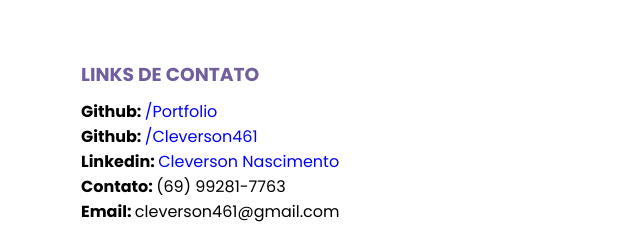
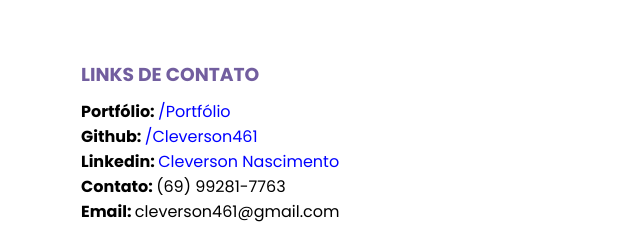
Before and after one commit to Cleverson461/curriculum, a plain HTML site: page index.html in a window 1280 px wide. Shown: the top 231 px of the page, 599-1239 px from the left. Drawn offline with Linux system fonts and the light colour scheme.

Commit message:
Atualização

```diff
--- a/index.html
+++ b/index.html
@@ -116,7 +116,7 @@
       <div class="right_Side">
         <div class="exp1">
           <h3>LINKS DE CONTATO</h3>
-          <p><strong>Github: </strong><a href="https://cleverson461.github.io/cleverson_nascimento/">/Portfolio</a></p>
+          <p><strong>Portfólio: </strong><a href="https://cleverson461.github.io/cleverson_nascimento/">/Portfólio</a></p>
           <p><strong>Github: </strong><a href="https://github.com/Cleverson461">/Cleverson461</a></p>
           <p><strong>Linkedin: </strong><a href="https://www.linkedin.com/in/cleverson-nascimento/">Cleverson Nascimento</a></p>
           <p><strong>Contato: </strong>(69) 99281-7763</p>
```
